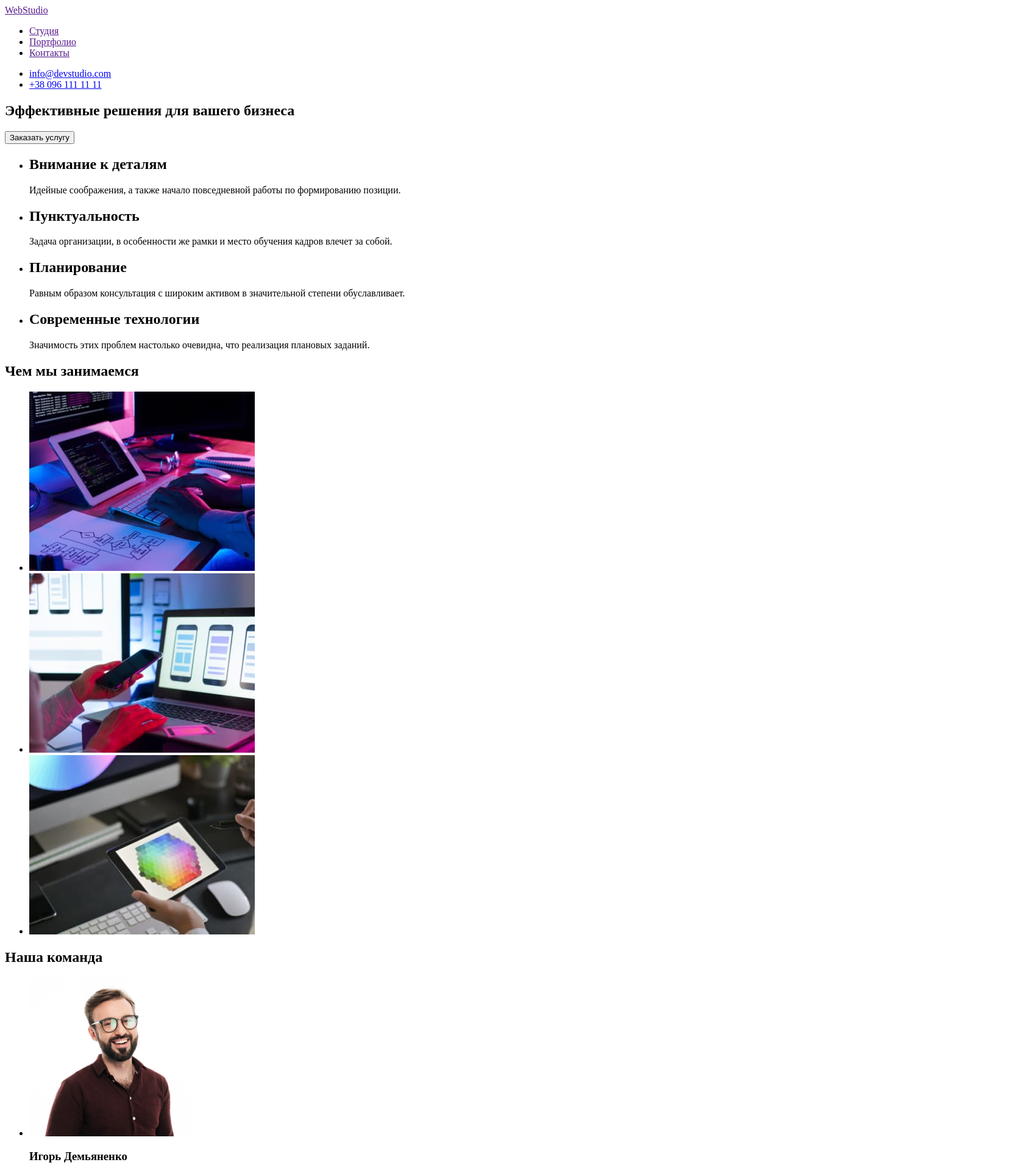
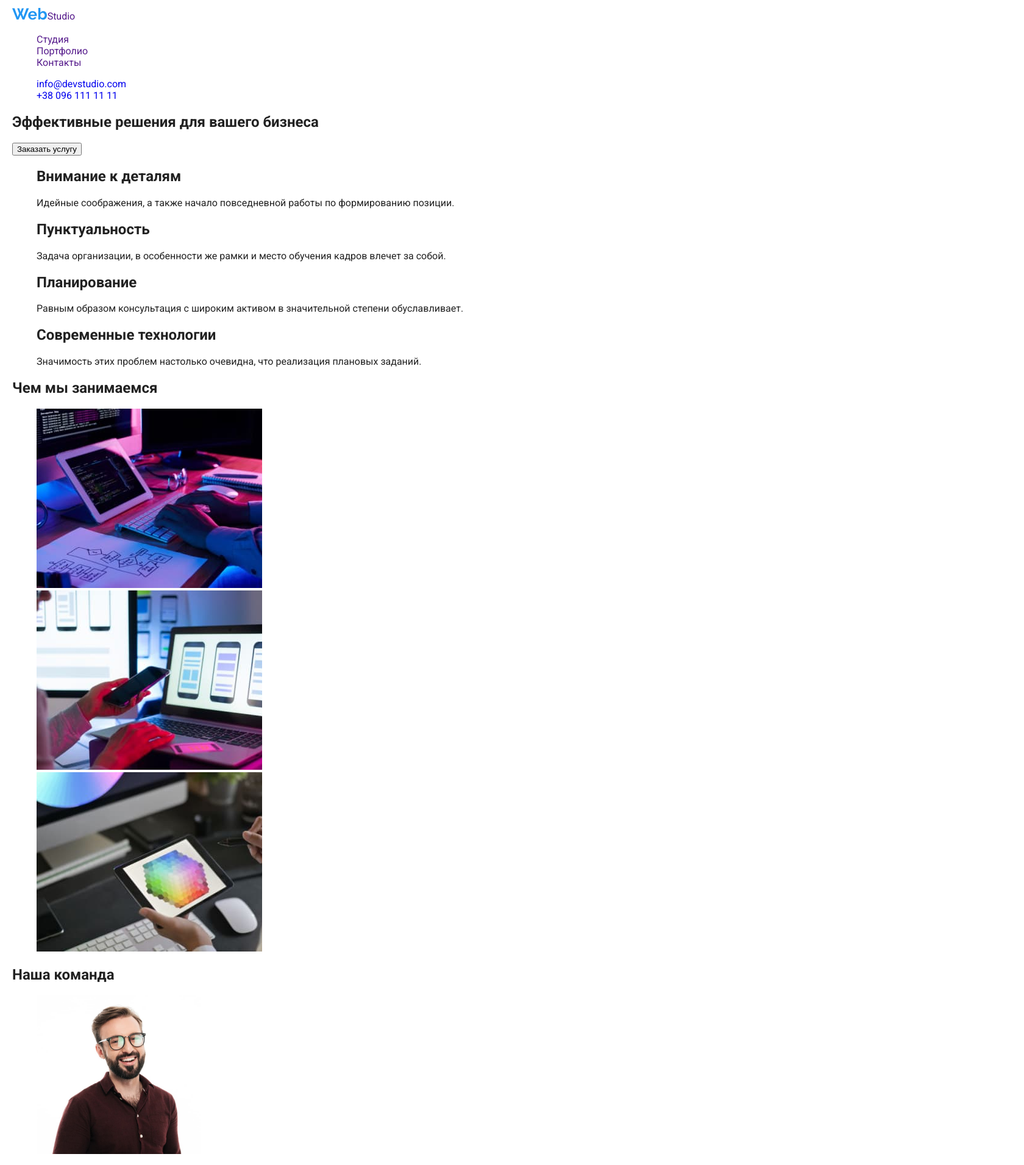
Before and after one commit to Olexandr5/goit-markup-hw-01, a plain HTML site: page index.html in a window 1280 px wide. Shown: the top 1910 px of the page at 61% size, 1680 px wide, since content can reach past the window. Drawn offline with Linux system fonts and the light colour scheme.

Commit message:
Rozmitka clas

```diff
--- a/index.html
+++ b/index.html
@@ -5,125 +5,140 @@
     <meta http-equiv="X-UA-Compatible" content="IE=edge" />
     <meta name="viewport" content="width=device-width, initial-scale=1.0" />
     <title>Студія</title>
+    <link rel="stylesheet" href="./styles/styles.css" />
+    <link rel="preconnect" href="https://fonts.googleapis.com" />
+    <link rel="preconnect" href="https://fonts.gstatic.com" crossorigin />
+    <link
+      href="https://fonts.googleapis.com/css2?family=Raleway:wght@700&family=Roboto:wght@400;500;700;900&display=swap"
+      rel="stylesheet"
+    />
   </head>
   <body>
-    <!-- header -->
-    <header>
-      <a href=""><span>Web</span><span>Studio</span></a>
-      <nav>
-        <ul>
-          <li>
-            <a href="">Студия</a>
+    <!-- header-section -->
+    <header class="header">
+      <a href="" class="link"
+        ><span class="logo">Web</span><span class="logo-header">Studio</span></a
+      >
+      <nav class="nav">
+        <ul class="list">
+          <li class="item">
+            <a href="" class="link">Студия</a>
           </li>
-          <li>
-            <a href="">Портфолио</a>
+          <li class="item">
+            <a href="" class="link">Портфолио</a>
           </li>
-          <li>
-            <a href="">Контакты</a>
+          <li class="item">
+            <a href="" class="link">Контакты</a>
           </li>
         </ul>
       </nav>
-      <ul>
+      <ul class="list">
         <li>
-          <a href="mailto:info@devstudio.com">info@devstudio.com</a>
+          <a href="mailto:info@devstudio.com" class="link"
+            >info@devstudio.com</a
+          >
         </li>
         <li>
-          <a href="tel:+380961111111">+38 096 111 11 11</a>
+          <a href="tel:+380961111111" class="link">+38 096 111 11 11</a>
         </li>
       </ul>
     </header>
-    <!-- main -->
+    <!-- main-section -->
     <main>
-      <!-- <section1 -->
+      <!-- hero-section -->
       <section>
-        <h1>Эффективные решения для вашего бизнеса</h1>
-        <button type="button">Заказать услугу</button>
+        <h1 class="hero text">Эффективные решения для вашего бизнеса</h1>
+        <button type="button" class="hero btn">Заказать услугу</button>
       </section>
-      <!-- section2 -->
-      <section>
-        <ul>
+      <!-- galery-section -->
+      <section class="galery">
+        <ul class="list">
           <li>
-            <h2>Внимание к деталям</h2>
-            <p>
+            <h2 class="text">Внимание к деталям</h2>
+            <p class="sub text">
               Идейные соображения, а также начало повседневной работы по
               формированию позиции.
             </p>
           </li>
           <li>
-            <h2>Пунктуальность</h2>
-            <p>
+            <h2 class="text">Пунктуальность</h2>
+            <p class="sub text">
               Задача организации, в особенности же рамки и место обучения кадров
               влечет за собой.
             </p>
           </li>
           <li>
-            <h2>Планирование</h2>
-            <p>
+            <h2 class="text">Планирование</h2>
+            <p class="sub text">
               Равным образом консультация с широким активом в значительной
               степени обуславливает.
             </p>
           </li>
           <li>
-            <h2>Современные технологии</h2>
-            <p>
+            <h2 class="text">Современные технологии</h2>
+            <p class="sub text">
               Значимость этих проблем настолько очевидна, что реализация
               плановых заданий.
             </p>
           </li>
         </ul>
       </section>
-      <!-- section3 -->
-      <section>
-        <h2>Чем мы занимаемся</h2>
-        <ul>
-          <li>
+      <!-- work-section -->
+      <section class="work">
+        <h2 class="text">Чем мы занимаемся</h2>
+        <ul class="list">
+          <li class="item">
             <img src="./images/box1.jpg" alt="pc" width="370" />
           </li>
-          <li>
+          <li class="item">
             <img src="./images/box2.jpg" alt="phone" width="370" />
           </li>
-          <li>
+          <li class="item">
             <img src="./images/box3.jpg" alt="tablet" width="370" />
           </li>
         </ul>
       </section>
-      <!-- section4 -->
-      <section>
+      <!-- teams-section -->
+      <section class="teams">
         <h2>Наша команда</h2>
-        <ul>
+        <ul class="list">
           <li>
             <img src="./images/img1.jpg" alt="Product Designer" width="270" />
-            <h3>Игорь Демьяненко</h3>
-            <p>Product Designer</p>
+            <h3 class="names">Игорь Демьяненко</h3>
+            <p class="position">Product Designer</p>
           </li>
           <li>
             <img src="./images/img2.jpg" alt="Frontend Developer" width="270" />
-            <h3>Ольга Репина</h3>
-            <p>Frontend Developer</p>
+            <h3 class="names">Ольга Репина</h3>
+            <p class="position">Frontend Developer</p>
           </li>
           <li>
             <img src="./images/img3.jpg" alt="Marketing" width="270" />
-            <h3>Николай Тарасов</h3>
-            <p>Marketing</p>
+            <h3 class="names">Николай Тарасов</h3>
+            <p class="position">Marketing</p>
           </li>
           <li>
             <img src="./images/img4.jpg" alt="UI Designer" width="270" />
-            <h3>Михаил Ермаков</h3>
-            <p>UI Designer</p>
+            <h3 class="names">Михаил Ермаков</h3>
+            <p class="position">UI Designer</p>
           </li>
         </ul>
       </section>
     </main>
-    <!-- footer -->
-    <footer>
-      <a href=""><span>Web</span><span>Studio</span></a>
-      <address>г. Киев, пр-т Леси Украинки, 26</address>
-      <ul>
-        <li>
-          <a href="mailto:info@devstudio.com">info@devstudio.com</a>
+    <!-- footer-section -->
+    <footer class="footer">
+      <a href="" class="link"
+        ><span class="logo">Web</span><span class="logo-footer">Studio</span></a
+      >
+      <address class="address">г. Киев, пр-т Леси Украинки, 26</address>
+      <ul class="list">
+        <li class="item">
+          <a href="mailto:info@devstudio.com" class="link"
+            >info@devstudio.com</a
+          >
         </li>
-        <li>
-          <a href="tel:+380961111111">+38 096 111 11 11</a>
+        <li class="item">
+          <a href="tel:+380961111111" class="link">+38 096 111 11 11</a>
         </li>
       </ul>
     </footer>
--- a/styles/styles.css
+++ b/styles/styles.css
@@ -0,0 +1,58 @@
+:root {
+  --primal-text: #212121;
+  --logo-text: #2196f3;
+  --logo-header: #000000;
+  --logo-footer: #ffffff;
+  --slave-text: #757575;
+}
+body {
+  color: var(--primal-text);
+  background-color: var(--logo-footer);
+  font-family: roboto, sans-serif;
+  width: 1640px;
+  height: 2349px;
+  margin-left: auto;
+  margin-right: auto;
+  padding-left: 20px;
+  padding-right: 20px;
+}
+.conteinet {
+  width: 1640px;
+  margin-left: 0;
+  margin-right: 0;
+  padding-left: 20px;
+  padding-right: 20px;
+}
+.header {
+  /* outline: 2px solid #000000; */
+}
+
+.list {
+  list-style: none;
+  /* margin: 0;
+  padding: 0; */
+}
+.link {
+  text-decoration: none;
+}
+.logo {
+  color: var(--logo-text);
+  font-family: raleway, sans-serif;
+  font-size: 26px;
+  font-weight: 700;
+  line-height: 1.2;
+}
+.logo-head {
+  color: var(--logo-header);
+  font-family: raleway, sans-serif;
+  font-size: 26px;
+  font-weight: 700;
+  line-height: 1.4;
+}
+.logo-foter {
+  /* color: var(--logo-footer); */
+  font-family: raleway, sans-serif;
+  font-size: 26px;
+  font-weight: 700;
+  line-height: 1.4;
+}
```
